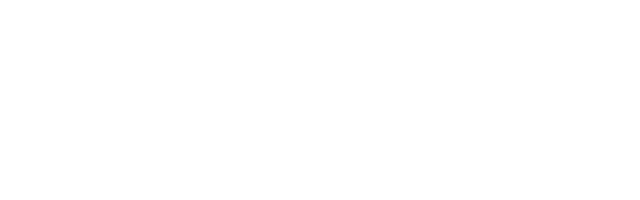
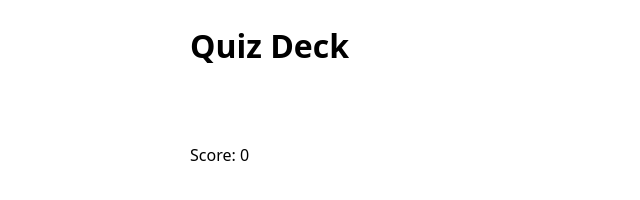
Before and after one commit to fuzzyter/INF286-Assignments, a plain HTML site: page Assignment 13 /track A.html in a window 1280 px wide. Shown: the whole page, without its empty margins (0-640 px from the left). Drawn offline with nearby package versions, Linux system fonts and the light colour scheme; files that its build step writes are made by us from their sources.

Commit message:
Update track A.html

```diff
--- a/Assignment 13 /track A.html
+++ b/Assignment 13 /track A.html
@@ -8,19 +8,63 @@
     <link rel="stylesheet" href="style.css">
     <script src="https://code.jquery.com/jquery-3.6.0.min.js"></script>
      <style>
-            body { font-family: system-ui, -apple-system, Segoe UI, Roboto, Arial, sans-serif;
-                   line-height:1.55;
-                    margin:20px;
-                 }
+        body {
+            font-family: system-ui, -apple-system, Segoe UI, Roboto, Arial, sans-serif;
+            line-height:1.55;
+            margin:20px;
+        }
 
-      .wrap { max-width:900px; margin:0 auto; }
-      .row { display:flex; gap:12px; flex-wrap:wrap; align-items:center; }
-      .card { border:1px solid #eee; border-radius:10px; padding:12px; margin:12px 0; }
-      button { background:var(--brand); color:#fff; border:0; padding:10px 14px; border-radius:8px; cursor:pointer; }
-      button:hover { background:var(--accent); }
-      button:focus { outline:3px solid #111; outline-offset:2px; }
-      .flash { box-shadow: 0 0 0 4px #ff66c450; transition: box-shadow .3s ease; }
+        .quiz-container {
+            max-width:900px;
+            margin:0 auto;
+        }
+
+        .row {
+            display:flex;
+            gap:12px;
+            flex-wrap:wrap;
+            align-items:center;
+        }
+
+        .card {
+            border:1px solid #eee;
+            border-radius:10px;
+            padding:12px;
+            margin:12px 0;
+        }
+
+        button {
+            background:var(--brand);
+            color:#fff;
+            border:0;
+            padding:10px 14px;
+            border-radius:8px;
+            cursor:pointer;
+        }
+
+        button:hover {
+            background:var(--accent);
+        }
+
+        button:focus {
+            outline:3px solid #111;
+            outline-offset:2px;
+        }
+
+        .flash {
+            box-shadow: 0 0 0 4px #ff66c450;
+            transition: box-shadow .3s ease;
+        }
     [role="status"] { position:absolute; left:-9999px; }
   </style>
 </head>
 <body>
+    <div class = "quiz-container">
+    <h1>Quiz Deck</h1>
+    <div id="choices" class="row"></div>
+    <div class="row">
+        <button id="prev">Prev</button>
+        <button id="next">Next</button>
+        <button id="finish">Finish</button>
+    </div>
+        <p id="score">Score: 0</p>
```
